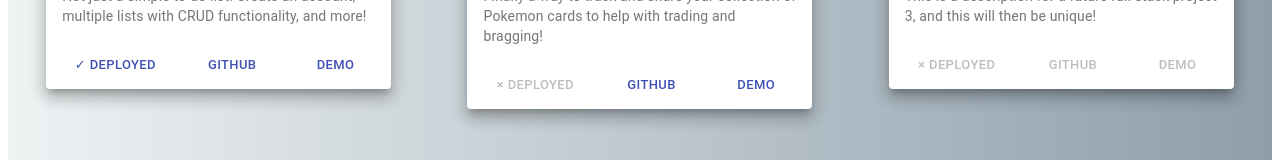
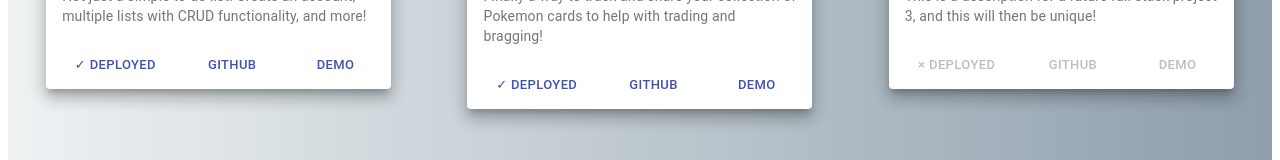
Before and after one commit to ShujaatAzim/Portfolio, a React (Create React App) app: page /projects in a window 1280 px wide. Shown: the part 561-721 px from the top of the page. Built offline with nearby package versions, Linux system fonts and the light colour scheme.

Commit message:
Added pics for two projects and updated projects data.

```diff
--- a/src/Supplemental/ProjectsData.js
+++ b/src/Supplemental/ProjectsData.js
@@ -6,6 +6,8 @@ import TweedleDooDemo from '../Demos/TweedleDooDemo.mp4';
 import TDBackendPic from '../Images/TDBackendPic.png';
 import PokeBookPic from '../Images/PokeBookPic.png';
 import PokeBookDemo from '../Demos/PokeBookDemo.mp4';
+import PBBackendPic from '../Images/PBBackendPic.png';
+import D3GraphsPic from '../Images/D3GraphsPic.png';
 
 export const projectsData = {
   "fullstack": [
@@ -24,8 +26,8 @@ export const projectsData = {
       "desc": "Finally a way to track and share your collection of Pokemon cards to help with trading and bragging!",
       "github": "https://github.com/ShujaatAzim/PokeBook-Frontend",
       "demo": `${PokeBookDemo}`,
-      "deployed": false,
-      "link": ""
+      "deployed": true,
+      "link": "https://pokebook.shujaatazim.com"
     },
     {
       "title": "Full Stack Project 3",
@@ -73,37 +75,37 @@ export const projectsData = {
       "desc": "A collection of small, simple Ruby methods stored in one place for easy access!",
       "github": "https://github.com/ShujaatAzim/RubyTidbits",
       "demo": `${TidbitsDemo}`,
-      "deployed": false,
-      "link": ""
+      "deployed": true,
+      "link": "https://tidbits.shujaatazim.com"
     },
     {
       "title": "TweedleDoo API",
       "image": `${TDBackendPic}`,
-      "desc": "This is the backend for TweedleDoo, built in Rails as an API-only! It stores all info as JSON.",
+      "desc": "This is the backend for TweedleDoo, built in Rails as an API-only project! It stores all info as JSON.",
       "github": "https://github.com/ShujaatAzim/TweedleDoo-Backend",
       "demo": "",
       "deployed": true,
       "link": "https://td-backend.shujaatazim.com/users"
     },
     {
-      "title": "Rails Project 3",
-      "image": "https://www.yaya.today/img/referral/Technologies/tech_rubyonrails.png",
-      "desc": "This is a description for a future rails project 3, and this will then be unique!",
-      "github": "",
+      "title": "PokeBook API",
+      "image": `${PBBackendPic}`,
+      "desc": "This is the back end for PokeBook, built in Rails as an API-only project! It stores all info as JSON.",
+      "github": "https://github.com/ShujaatAzim/TweedleDoo-Backend",
       "demo": "",
-      "deployed": false,
-      "link": ""
+      "deployed": true,
+      "link": "https://pb-backend.shujaatazim.com/users"
     },
   ],
   "misc": [
     {
-      "title": "Miscellaneous Project 1",
-      "image": "https://clubrunner.blob.core.windows.net/00000000127/Images/misc.png",
-      "desc": "This is a description for a future misc project 1, and this will then be unique!",
-      "github": "",
+      "title": "D3 Graphs",
+      "image": `${D3GraphsPic}`,
+      "desc": "This app contains several graphs I built using React and the D3 data visualization library!",
+      "github": "https://github.com/ShujaatAzim/D3Graphs",
       "demo": "",
-      "deployed": false,
-      "link": ""
+      "deployed": true,
+      "link": "https://d3graphs.shujaatazim.com"
     },
     {
       "title": "Miscellaneous Project 2",
```
Also changed, not shown: src/Images/D3GraphsPic.png (added), src/Images/PBBackendPic.png (added).
